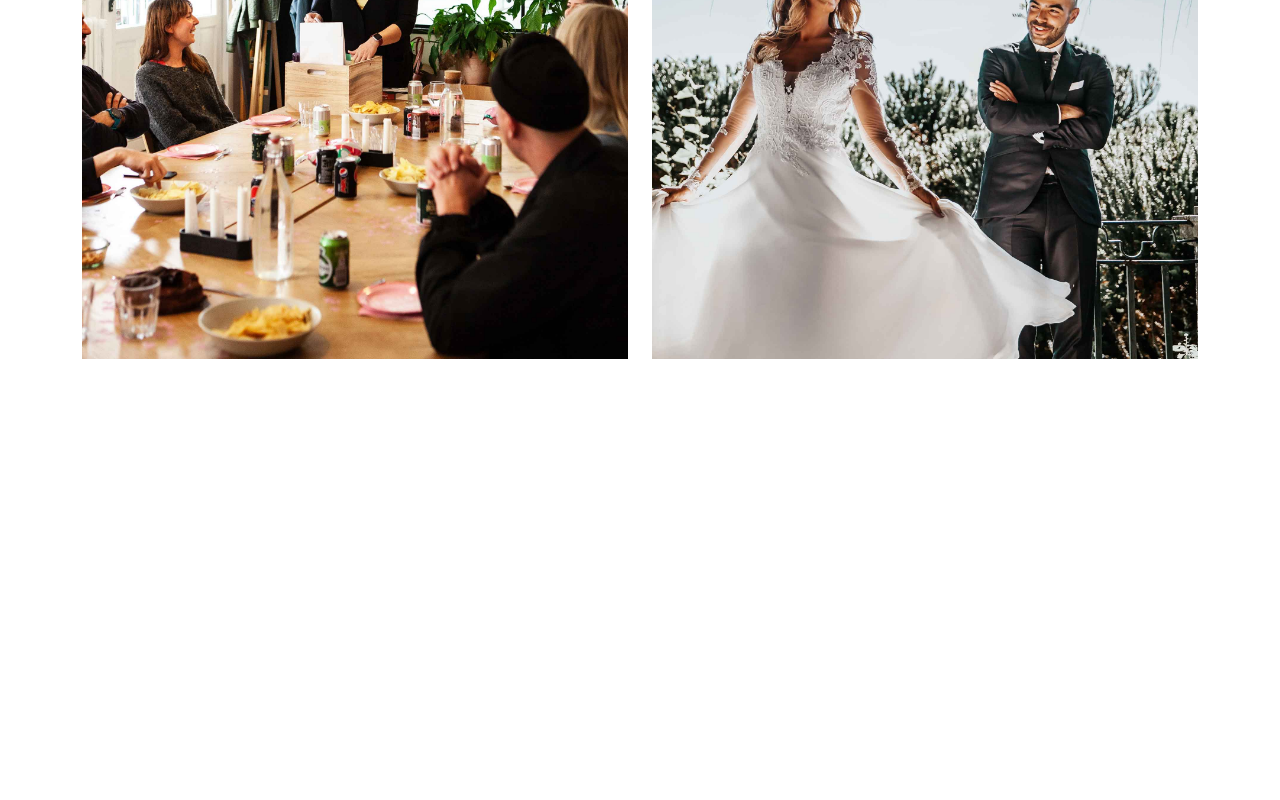
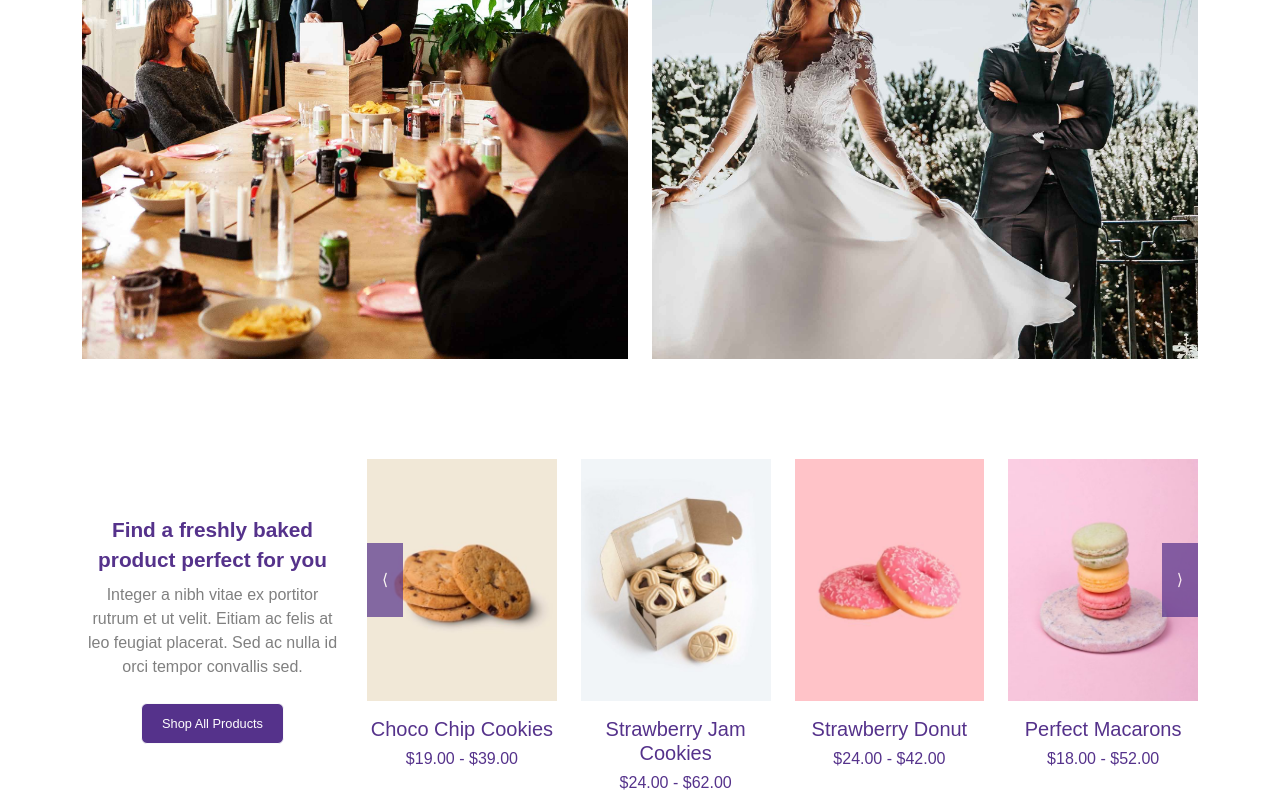
Before and after one commit to PasqualeDiMatteo/proj-html-vuejs, a Vue app: page / in a window 1280 px wide. Shown: the part 1624-2424 px from the top of the page. Before the commit the page ends 1999 px from the top, so only its background shows below. Built offline with nearby package versions, Linux system fonts and the light colour scheme.

Commit message:
Added SectionAllProduction

```diff
--- a/src/components/AppMain.vue
+++ b/src/components/AppMain.vue
@@ -1,10 +1,13 @@
 <script>
 import SectionProducts from "./main-components/SectionProducts.vue"
 import SectionWedding from "./main-components/SectionWeddings.vue"
+import SectionAllProducts from "./main-components/SectionAllProducts.vue"
+
+
 
 export default {
     components: {
-        SectionProducts, SectionWedding
+        SectionProducts, SectionWedding, SectionAllProducts
     }
 }
 </script>
@@ -12,6 +15,7 @@ export default {
     <div class="container ">
         <SectionProducts />
         <SectionWedding />
+        <SectionAllProducts />
     </div>
 </template>
 <style scoped lang="scss">
--- /dev/null
+++ b/src/components/main-components/CardAllProducts.vue
@@ -0,0 +1,6 @@
+<script></script>
+
+<template>
+    <slot></slot>
+</template>
+<style></style>
--- /dev/null
+++ b/src/components/main-components/SectionAllProducts.vue
@@ -0,0 +1,125 @@
+<script>
+import CardText from "./CardText.vue"
+import CardAllProducts from "./CardText.vue"
+
+export default {
+    components: { CardText, CardAllProducts }
+}
+</script>
+
+<template>
+    <div class="row mt-100">
+        <div class="col-3 d-flex justify-content-center align-items-center text-center">
+            <CardText>
+                <div class="my-card">
+                    <h2>Find a freshly baked product perfect for you</h2>
+                    <p>Integer a nibh vitae ex portitor rutrum et ut velit. Eitiam ac felis at leo feugiat placerat. Sed ac
+                        nulla id orci tempor convallis sed.
+                    </p>
+                    <button type="button" class="btn btn-light mt-2">Shop All Products</button>
+                </div>
+            </CardText>
+        </div>
+        <div class="col-9">
+            <div class="row">
+                <CardAllProducts>
+                    <div class="col-3">
+                        <figure>
+                            <img src="../../assets/images/choco-chip-cookies-400x510.jpg" alt="cookies" class="img-fluid">
+                            <div class="angle-left angle">&langle;</div>
+                        </figure>
+                        <h5>Choco Chip Cookies</h5>
+                        <h6>$19.00 - $39.00</h6>
+                    </div>
+                </CardAllProducts>
+                <CardAllProducts>
+                    <div class="col-3">
+                        <figure>
+                            <img src="../../assets/images/strawberry-jam-cookies-400x510.jpg" alt="cookies"
+                                class="img-fluid">
+                        </figure>
+                        <h5>Strawberry Jam Cookies</h5>
+                        <h6>$24.00 - $62.00</h6>
+                    </div>
+                </CardAllProducts>
+                <CardAllProducts>
+                    <div class="col-3">
+                        <figure>
+                            <img src="../../assets/images/strawberry-donut-400x510.jpg" alt="cookies"
+                                class="img-fluid h-100">
+                        </figure>
+                        <h5>Strawberry Donut</h5>
+                        <h6>$24.00 - $42.00</h6>
+                    </div>
+                </CardAllProducts>
+                <CardAllProducts>
+                    <div class="col-3">
+                        <figure>
+                            <img src="../../assets/images/perfect-macarons-400x510.jpg" alt="cookies"
+                                class="img-fluid h-100">
+                            <div class="angle-right angle">&rangle;</div>
+                        </figure>
+                        <h5>Perfect Macarons</h5>
+                        <h6>$18.00 - $52.00</h6>
+                    </div>
+                </CardAllProducts>
+            </div>
+        </div>
+    </div>
+</template>
+
+<style scoped lang="scss">
+@use "../../assets/scss/vars" as *;
+
+.mt-100 {
+    margin-top: 100px;
+}
+
+figure {
+    position: relative;
+}
+
+h2 {
+    color: $primary;
+    font-weight: 800;
+    font-size: 1.3rem;
+    line-height: 30px;
+}
+
+h5,
+h6 {
+    color: $primary;
+    text-align: center;
+}
+
+p {
+    color: grey;
+
+}
+
+button {
+    font-size: 0.8rem;
+    background-color: $primary;
+    color: white;
+    padding: 10px 20px;
+}
+
+.angle {
+    position: absolute;
+    top: 50%;
+    background-color: $primary;
+    padding: 25px 15px;
+    opacity: 0.7;
+    color: white;
+    transform: translateY(-50%);
+    cursor: pointer;
+}
+
+.angle-right {
+    right: 0;
+}
+
+.angle-left {
+    left: 0;
+}
+</style>
--- a/src/components/main-components/SectionProducts.vue
+++ b/src/components/main-components/SectionProducts.vue
@@ -41,6 +41,10 @@ export default {
     position: relative;
 }
 
+img {
+    width: 100%;
+}
+
 .name-section {
     font-size: 0.8rem;
     color: grey;
@@ -78,7 +82,6 @@ button {
 
 .angle-right {
     right: 0;
-    translate: -50%;
 }
 
 .angle-left {
```
